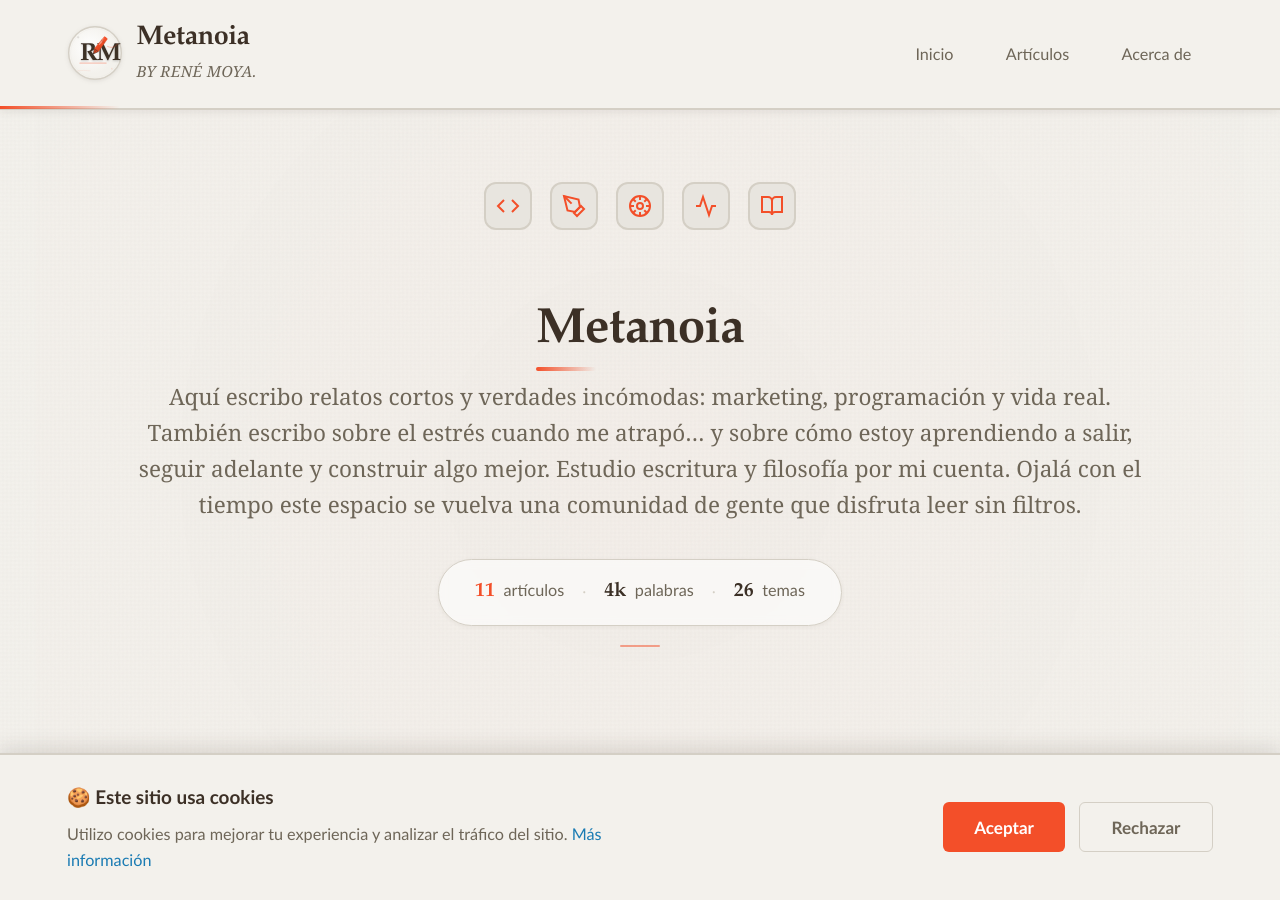
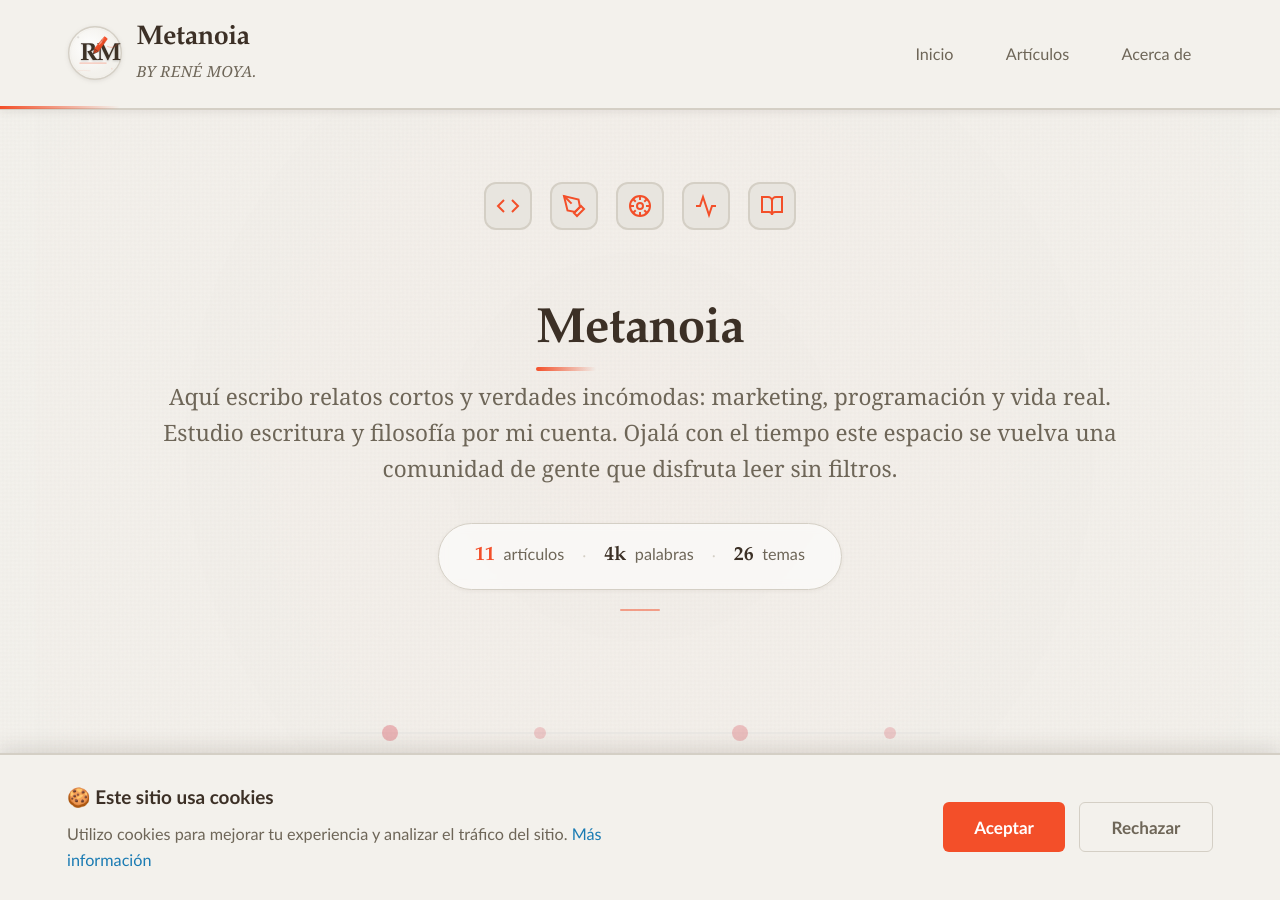
Before and after one commit to renedev0284-creator/renedev0284-creator.github.io, a Jekyll site: the page built from index.html, in a window 1280 px wide and 900 px high. Built offline with Jekyll 4.4.1, drawn with Linux system fonts in a browser that asks for light colours.

Commit message:
Modificada la descripción del hero

```diff
--- a/index.html
+++ b/index.html
@@ -49,10 +49,9 @@
     <h1>Metanoia</h1>
     <p class="lead">
       Aquí escribo relatos cortos y verdades incómodas: marketing, programación y vida real.
-También escribo sobre el estrés cuando me atrapó… y sobre cómo estoy aprendiendo a salir, seguir adelante y construir algo mejor.
 
-Estudio escritura y filosofía por mi cuenta.
-Ojalá con el tiempo este espacio se vuelva una comunidad de gente que disfruta leer sin filtros.
+      Estudio escritura y filosofía por mi cuenta.
+      Ojalá con el tiempo este espacio se vuelva una comunidad de gente que disfruta leer sin filtros.
     </p>
     <!-- Estadísticas del blog -->
     {% include blog-stats.html %}
```
